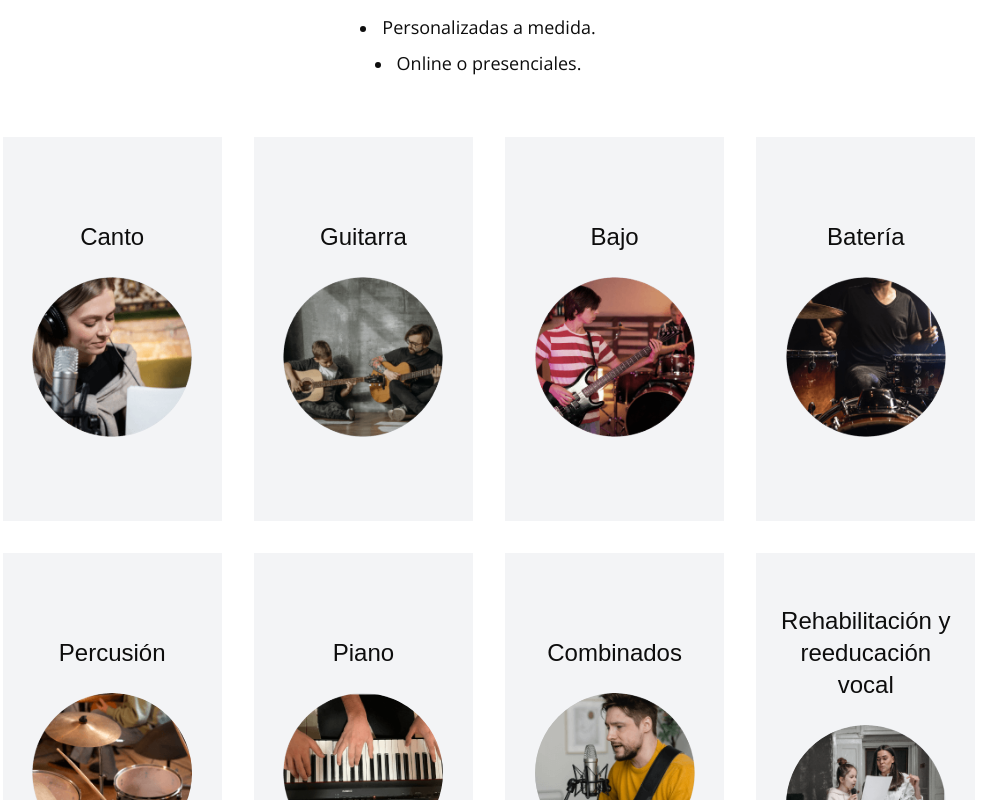
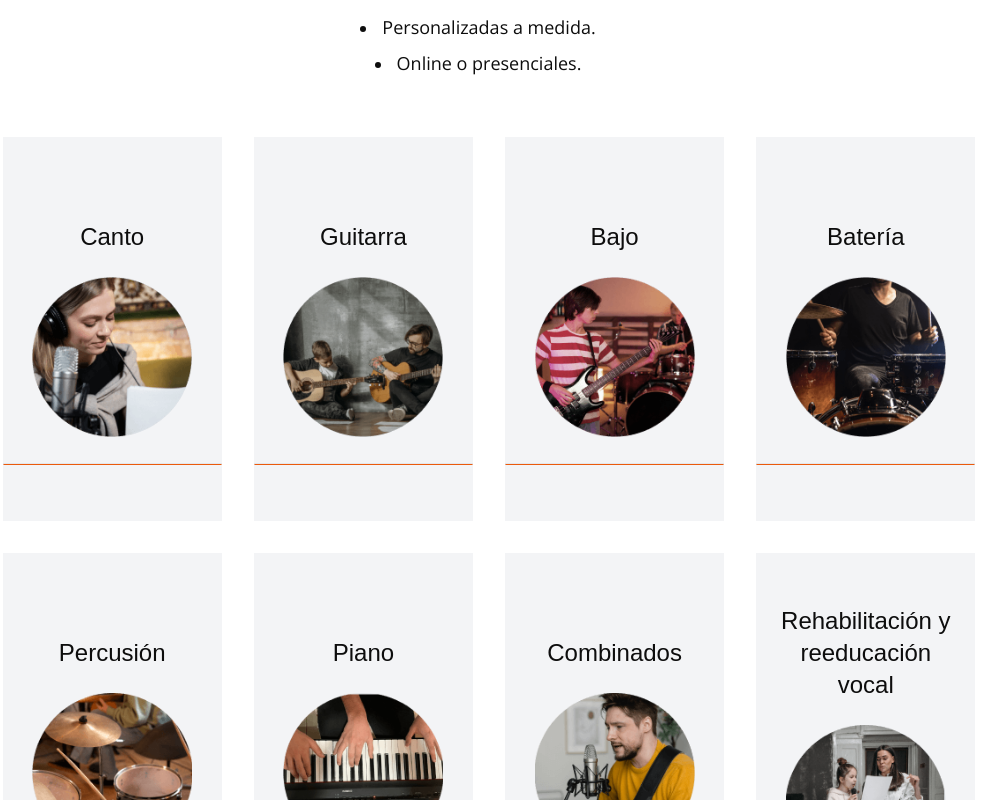
Before and after one commit to manusucaria/mpvoices, a Next.js app: page / in a window 1280 px wide. Shown: the part 3640-4440 px from the top of the page, without its empty margins (151-1132 px from the left). Built offline with nearby package versions, Linux system fonts and the light colour scheme; a web font is replaced by a local one.

Commit message:
Añadiendo las líneas nranjas a las cards

```diff
--- a/src/app/components/clases-card/ClasesCard.jsx
+++ b/src/app/components/clases-card/ClasesCard.jsx
@@ -8,7 +8,7 @@ const playfair = Playfair({ subsets: ['latin'], weight: '400' })
 
 function ClasesCard ({ title, imageSrc }) {
   return (
-    <div className='Card'>
+    <div className='Card relative'>
       <h3 className={`Card-title ${playfair.className}`}>{ title }</h3>
 
       <div className="Card-illustration">
@@ -19,6 +19,7 @@ function ClasesCard ({ title, imageSrc }) {
           width={ 1000 }
           height={ 1000 }
         />
+        <span className="absolute bottom-14 left-0 w-full border border-b-orange-600"></span>
       </div>
     </div>
   )
--- a/src/app/components/clases-card/ClasesCard.scss
+++ b/src/app/components/clases-card/ClasesCard.scss
@@ -7,7 +7,7 @@
   }
   &-illustration {
     @apply bg-gray-200;
-    @apply w-40 h-40 overflow-hidden;
+    @apply w-40 h-40;
     @apply rounded-full
   }
   &-image {
```
